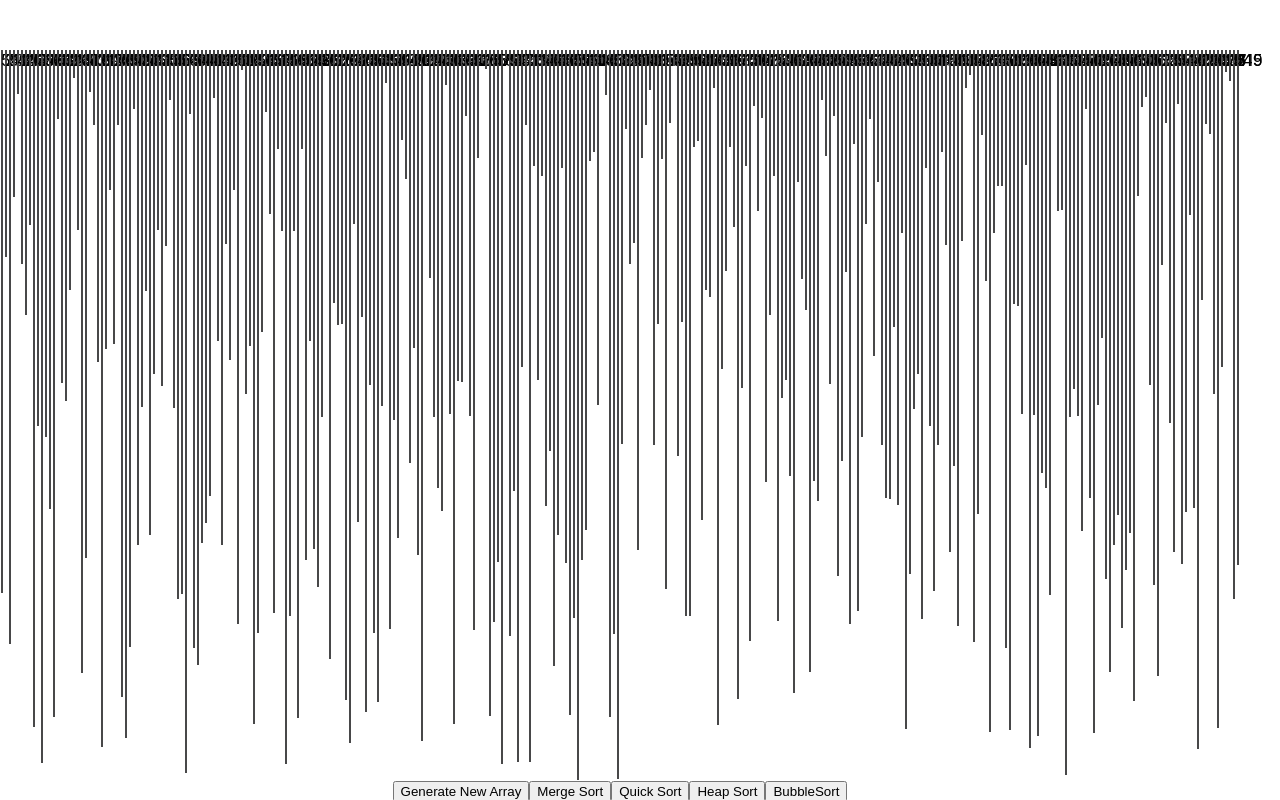
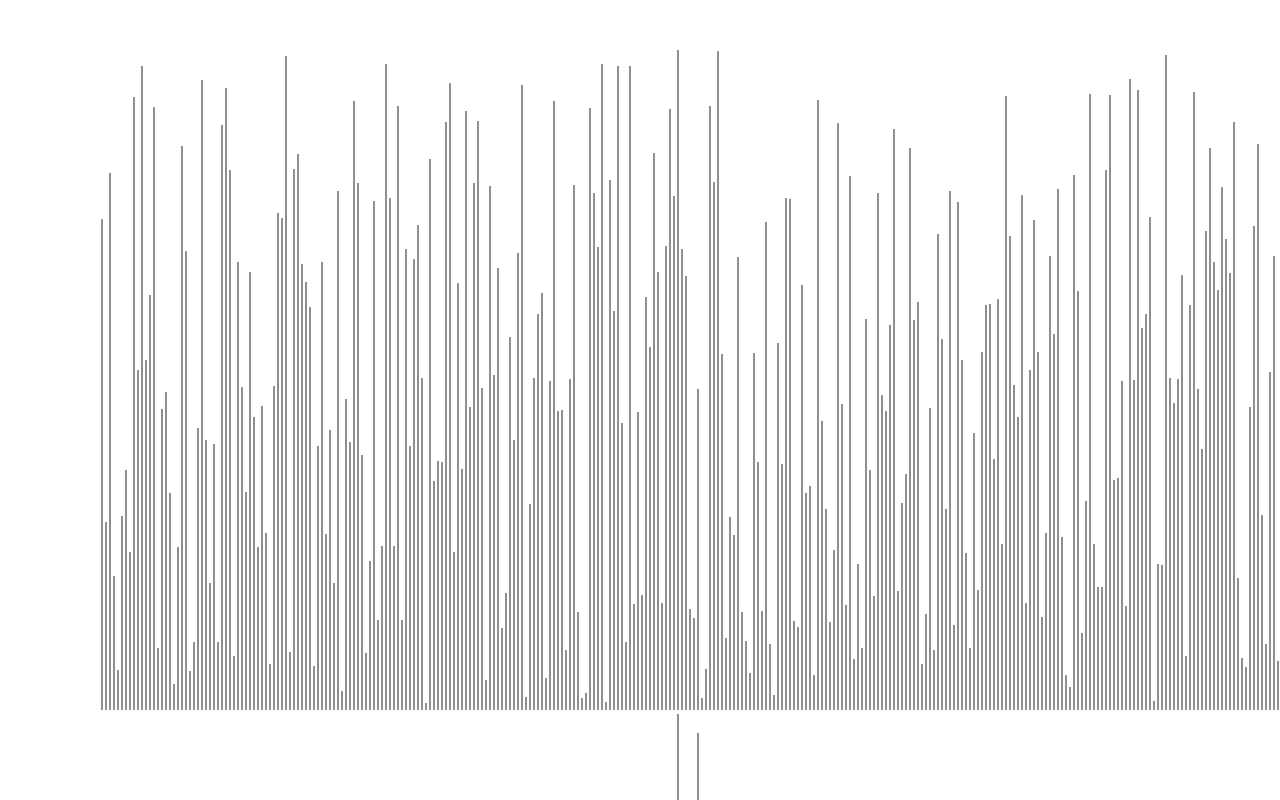
Before and after one commit to maronomics/SortingAlgorithmVis, a React (Create React App) app in the folder sorted/: page / in a window 1280 px wide. Shown: the top 800 px of the page. Built offline with nearby package versions, Linux system fonts and the light colour scheme.

Commit message:
fixed height error

```diff
--- a/sorted/src/SortingVisualizer/SortingVisualizer.css
+++ b/sorted/src/SortingVisualizer/SortingVisualizer.css
@@ -1,12 +1,13 @@
 .array-container {
     position: absolute;
     margin-top: 50px;
+    margin-left: 100px;
 }
 
 .array-bar {
     align-items: bottom;
     width: 2px;
-    background-color: rgb(72, 72, 73);
+    background-color: rgba(17, 17, 17, 0.466);
     display: inline-block;
     margin: 0 1px;
 }
--- a/sorted/src/SortingVisualizer/SortingVisualizer.jsx
+++ b/sorted/src/SortingVisualizer/SortingVisualizer.jsx
@@ -10,12 +10,10 @@ const ANIMATION_SPEED_MS = 1;
 const ARRAY_SIZE = 310;
 
 // Main colour for bars
-const PRIMARY_COLOUR = 'darkgray';
+const PRIMARY_COLOUR = 'green';
 
 // Secondary colour for bars
 const SECONDARY_COLOUR = 'red';
-
-const arrayBars = document.getElementsByClassName('array-bar');
 export default class SortingVisualizer extends React.Component {
     constructor(props){
         super(props);
@@ -32,7 +30,7 @@ export default class SortingVisualizer extends React.Component {
     resetArray(){
         const array = [];
         for(let i = 0; i < ARRAY_SIZE; i++){
-            array.push(randomIntFromInterval(5,730));
+            array.push(randomIntFromInterval(5,660));
         }
         console.log(array);
         this.setState({array});
@@ -45,6 +43,7 @@ export default class SortingVisualizer extends React.Component {
             const isColourChange = i % 3 !== 2;
             if (isColourChange){
                 const [barOneIdx, barTwoIdx] = animations[i];
+
                 const barOneStyle = arrayBars[barOneIdx].style;
                 const barTwoStyle = arrayBars[barTwoIdx].style;
                 const colour = i % 3 === 0 ? SECONDARY_COLOUR : PRIMARY_COLOUR;
@@ -94,10 +93,10 @@ export default class SortingVisualizer extends React.Component {
             <div className='array-container'>
             {array.map((value, idx) => (
                 <div
-                    className = "array-bar"
+                    className = 'array-bar'
                     key = {idx}
                     style= {{height: `${value}px`,
-                    }}>{value}</div>
+                    }}></div>
             ))}
                 <div className = "button-container">
                     <button onClick={() => this.resetArray()}>Generate New Array</button>
```
